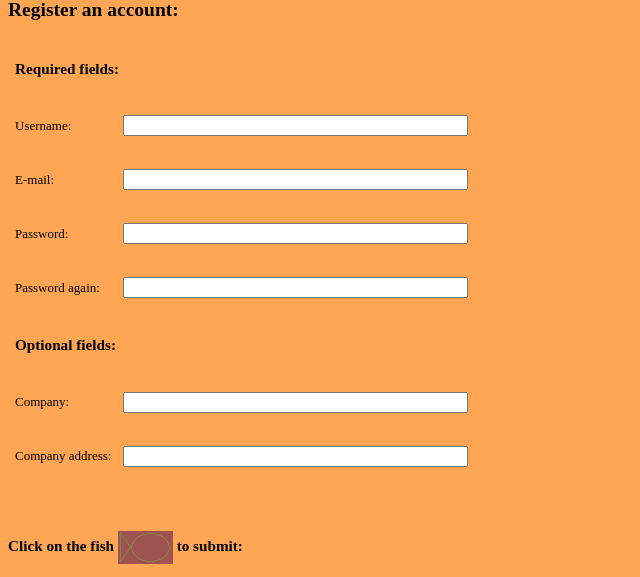
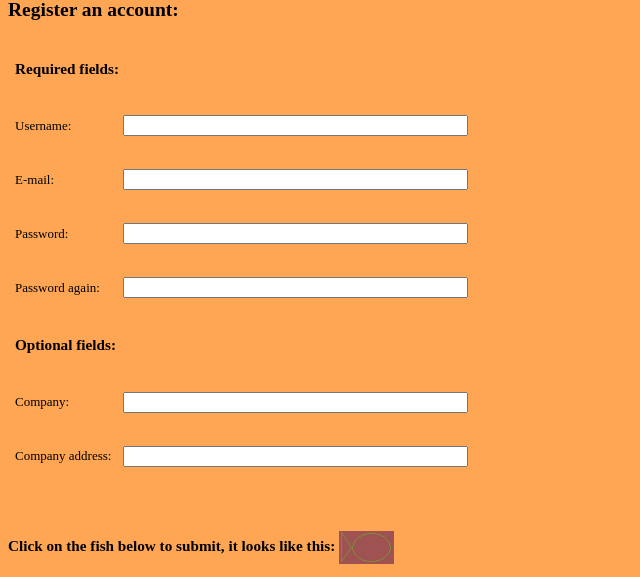
Before and after one commit to clbr/GrassCreature, a PHP site: page /register.php in a window 1280 px wide. Shown: the part 17-594 px from the top of the page, without its empty margins (0-640 px from the left). Run offline with PHP 8.4, Linux system fonts and the light colour scheme.

Commit message:
Improve the captcha wording on the register page

```diff
--- a/register.php
+++ b/register.php
@@ -69,7 +69,7 @@ if (isset($error)) {
 	<input type=hidden name=captchay>
 
 	<br><br>
-	<h3>Click on the fish <img src="img/fisu.png" width=55 height=33 alt="fish"> to submit:</h3>
+	<h3>Click on the fish below to submit, it looks like this: <img src="img/fisu.png" width=55 height=33 alt="fish"></h3>
 	<img src="captcha.php?gen" width=468 height=80 onclick="regform(event)" id=captchapic alt=captcha>
 </form>
 
```
